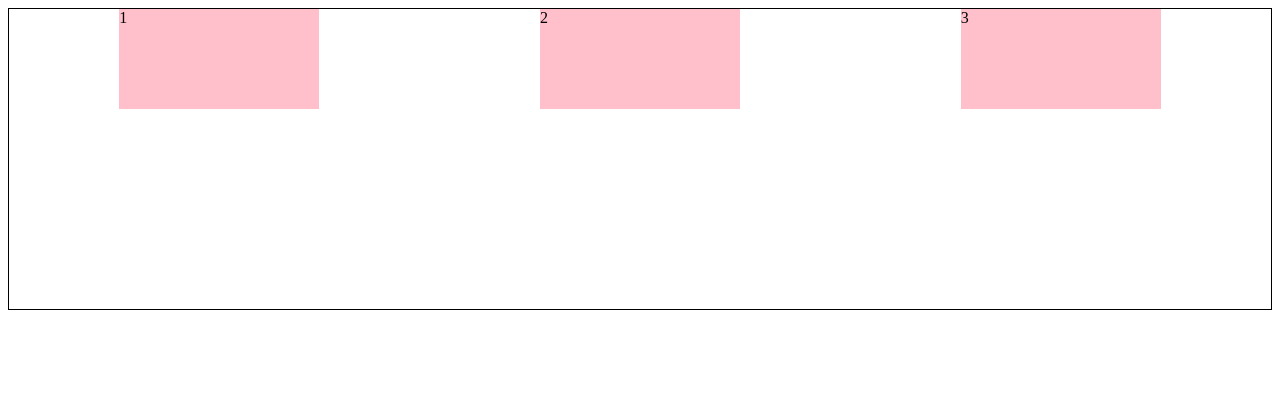
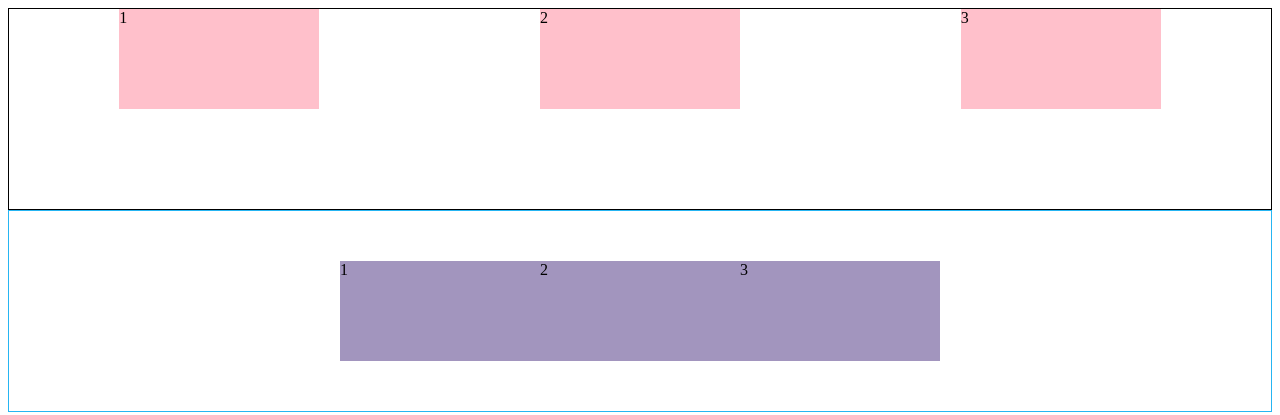
Before and after one commit to daisi3/git-demo, a plain HTML site: page index.html in a window 1280 px wide. Drawn offline with Linux system fonts and the light colour scheme.

Commit message:
加了一个文件

```diff
--- /dev/null
+++ b/index.css
@@ -0,0 +1,15 @@
+.box2
+{
+    display: flex;
+    justify-content: center;
+    align-items: center;
+
+    height: 200px;
+    border: 1px solid #26b5f2;
+}
+.box2 div{
+
+    width: 200px;
+    height: 100px;
+    background-color: rgb(162, 149, 190);
+}
--- a/index.html
+++ b/index.html
@@ -4,22 +4,14 @@
     <meta charset="UTF-8">
     <meta name="viewport" content="width=device-width, initial-scale=1.0">
     <title>Document</title>
+    <link rel="stylesheet" href="./index.css">
     <style>
         .box
         {
             display: flex;
-            /* justify-content: flex-start; */
-
-            /* justify-content: flex-end; */
-
-            /* justify-content: center; */
-
-            /* justify-content: space-between; */
-
             justify-content: space-around;
 
-            /* justify-content: space-evenly; */
-            height: 300px;
+            height: 200px;
             border: 1px solid #000;
         }
         .box div{
@@ -36,5 +28,10 @@
         <div>2</div>
         <div>3</div>
     </div>
+    <div class="box2">
+        <div>1</div>
+        <div>2</div>
+        <div>3</div>
+    </div>
 </body>
 </html>
```
